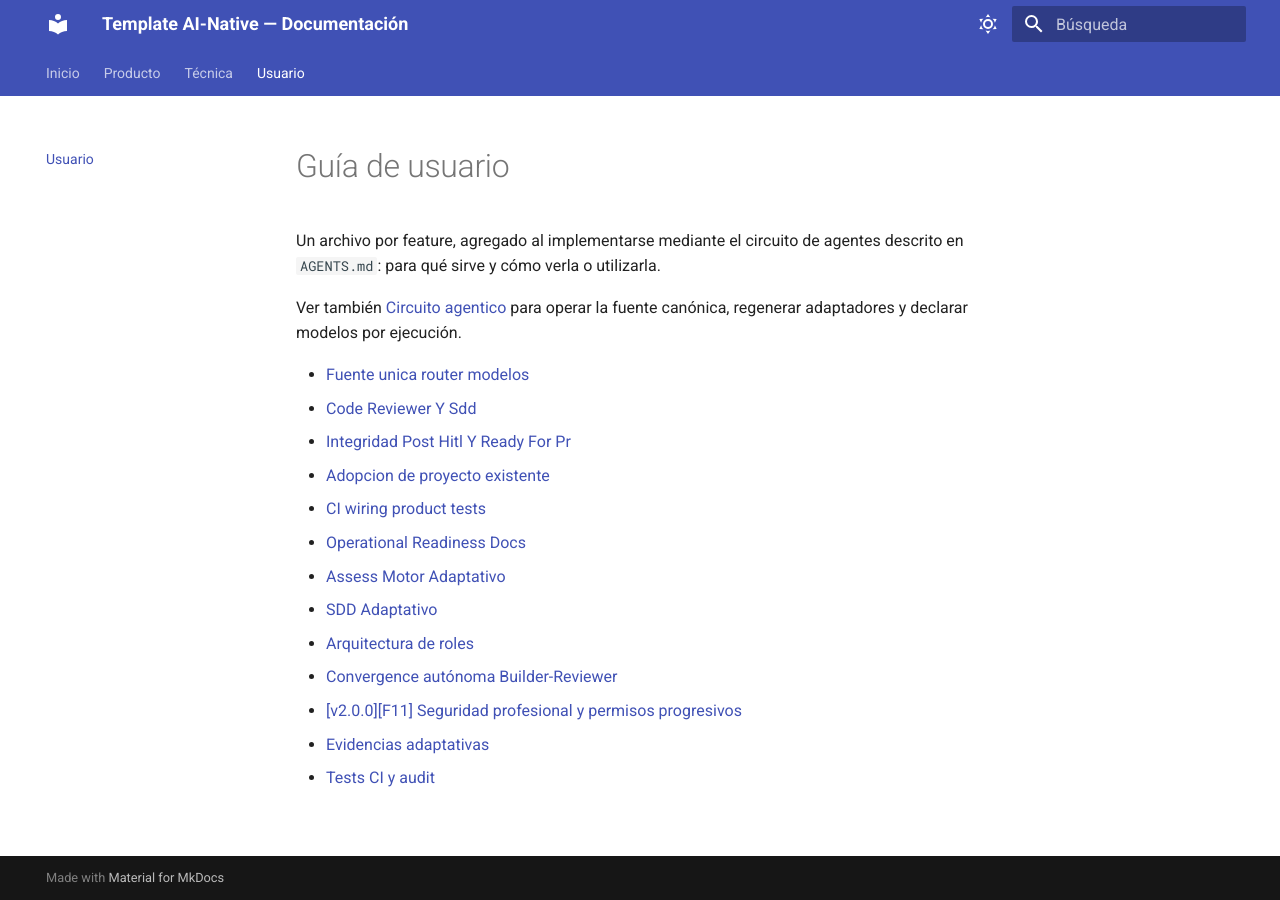
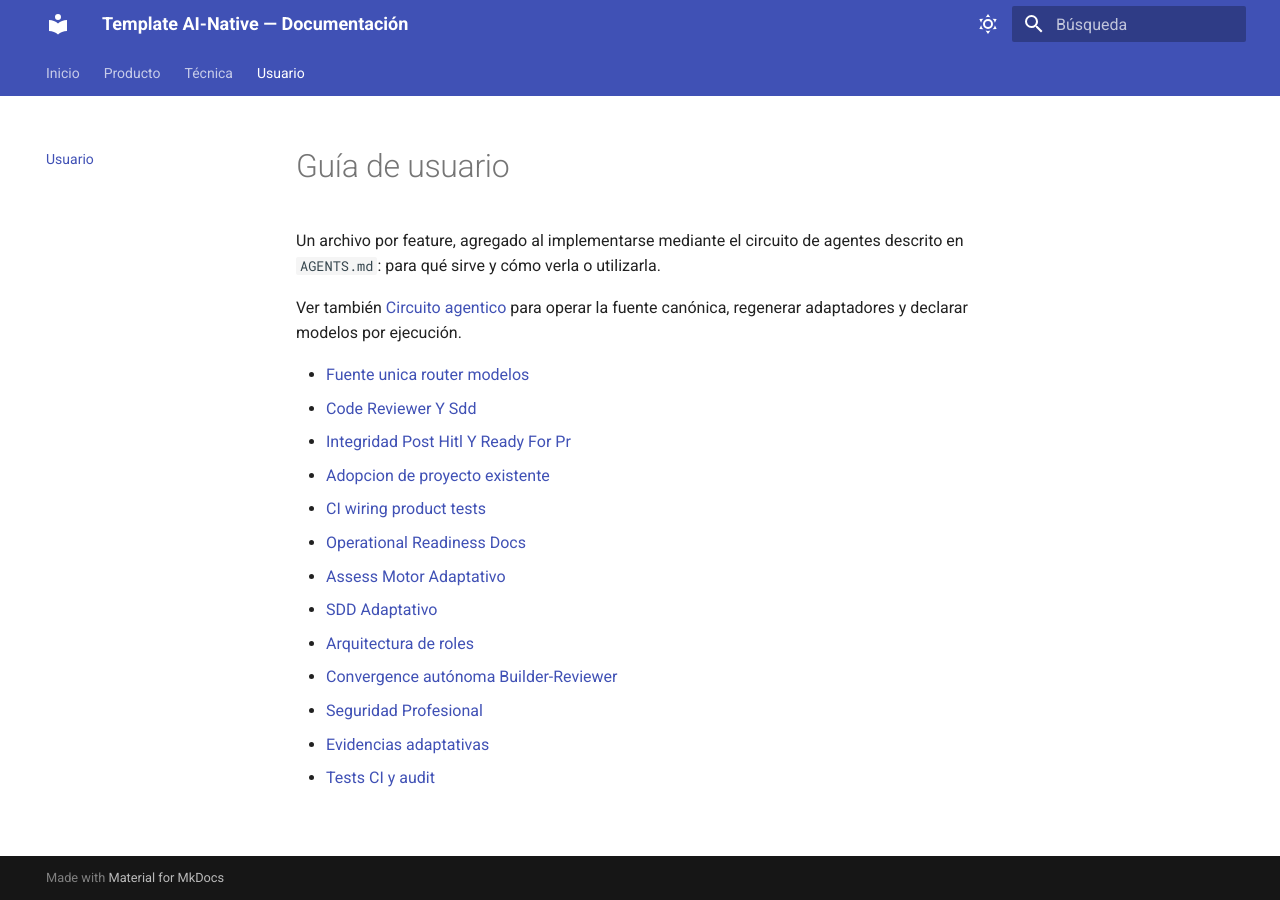
Before and after one commit to jlbellonGmail/template, an MkDocs documentation site: the page built from docs/usuario/index.md, in a window 1280 px wide. Built offline with MkDocs 1.6.1 and Material for MkDocs 9.7.7, drawn with Linux system fonts in a browser that asks for light colours.

Commit message:
v2.0.0 / F11 / ajustar contrato de indices

```diff
--- a/docs/usuario/index.md
+++ b/docs/usuario/index.md
@@ -19,7 +19,7 @@ fuente canónica, regenerar adaptadores y declarar modelos por ejecución.
 - [SDD Adaptativo](sdd-adaptativo.md)
 - [Arquitectura de roles](arquitectura-roles.md)
 - [Convergence autónoma Builder-Reviewer](convergence.md)
-- [[v2.0.0][F11] Seguridad profesional y permisos progresivos](seguridad-profesional.md)
+- [Seguridad Profesional](seguridad-profesional.md)
 - [Evidencias adaptativas](evidencias-adaptativas.md)
 - [Tests CI y audit](tests-ci-audit.md)
 
```
Also changed, not shown: docs/tecnica/index.md (+1 -1 lines).
